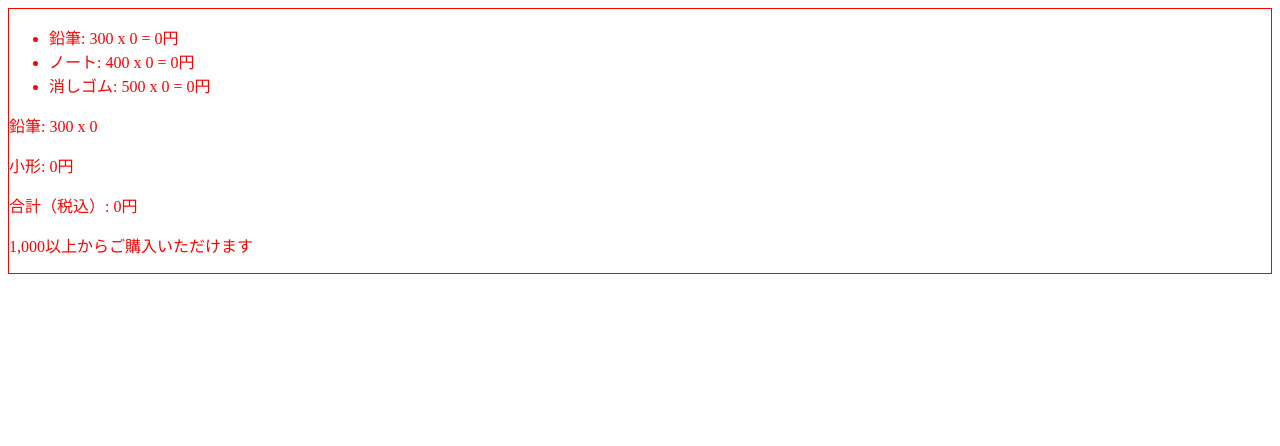
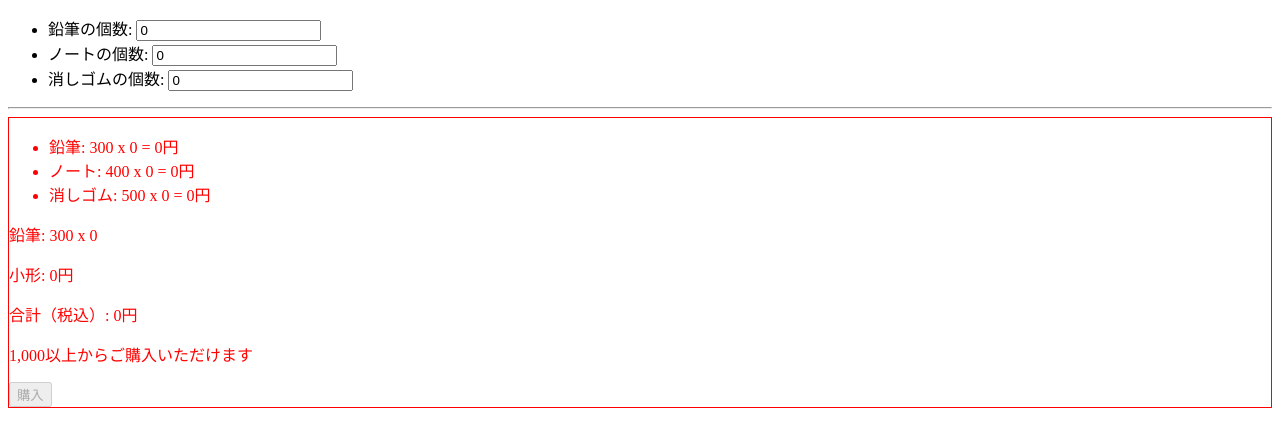
Before and after one commit to onukichi/vuejs-introduction-app, a plain HTML site: page index.html in a window 1280 px wide. Drawn offline with nearby package versions, Linux system fonts and the light colour scheme.

Commit message:
add doBuy method

```diff
--- a/app.js
+++ b/app.js
@@ -30,6 +30,14 @@ var vm = new Vue({
             return value.toString().replace(/(\d)(?=(\d{3})+$)/g,'$1,')
         }
     },
+    methods: {
+        doBuy: function() {
+            alert(this.totalPriceWithTax + '円のお買い上げ！')
+            this.items.forEach(function (item) {
+                item.quantity = 0
+            })
+        }
+    },
     computed: {
         totalPrice: function() {
             return this.items.reduce(function (sum, item) {
--- a/index.html
+++ b/index.html
@@ -8,6 +8,12 @@
 </head>
 <body>
     <div id="app">
+            <ul>
+                <li v-for="item in items" v-bind:key="item.name">
+                    {{ item.name }}の個数: <input type="number" v-model.lazy="item.quantity" v-bind:value="item.quantity" min="0">
+                </li>
+            </ul>
+            <hr>
             <div v-bind:style="errorMessageStyle">
                 <ul>
                     <li v-for="item in items" v-bind:key="item.name">
@@ -20,6 +26,7 @@
                 <p v-show="!canBuy">
                     {{ 1000 | numberWithDelimiter }}以上からご購入いただけます
                 </p>
+                <button v-bind:disabled="!canBuy" v-on:click="doBuy">購入</button>
             </div>
     </div>
     <script>
```
Lines whose indentation alone changed are shown as unchanged.
